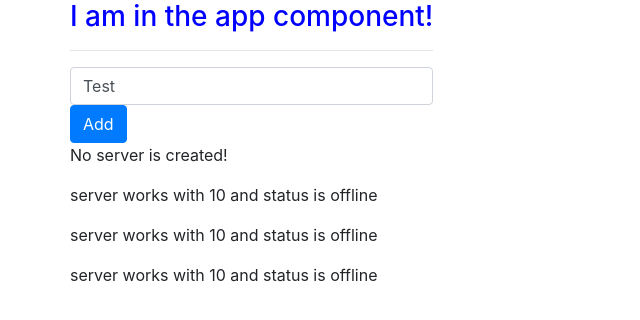
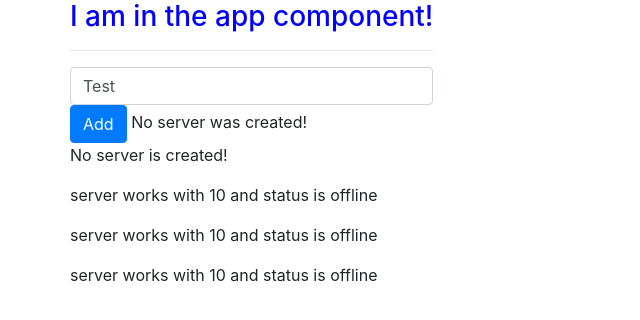
Before and after one commit to Hdonge/angular-app-basic, an Angular app in the folder angular-app/: page / in a window 1280 px wide. Shown: the top 320 px of the page, without its empty margins (0-640 px from the left). Built offline with nearby package versions, Linux system fonts and the light colour scheme.

Commit message:
else with ngIf directive

```diff
--- a/angular-app/src/app/servers/servers.component.html
+++ b/angular-app/src/app/servers/servers.component.html
@@ -1,7 +1,10 @@
 <!-- <input type="text" class="form-control" (input)="onUpdateServerName($event)">  -->
 <input type="text" class="form-control" [(ngModel)]="serverName">
 <button class="btn btn-primary" [disabled]="!allowNewServer" (click)="createServer()">Add</button>
-<p *ngIf="serverCreated">{{serverName}}</p>
+<p *ngIf="serverCreated; else noServer">{{serverName}}</p>
+<ng-template #noServer>
+No server was created!
+</ng-template>
 <p>{{serverCreationStatus}}</p>
 <app-server></app-server>
 <app-server></app-server>
```
